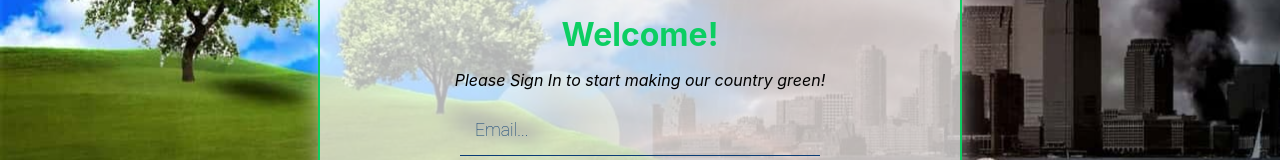
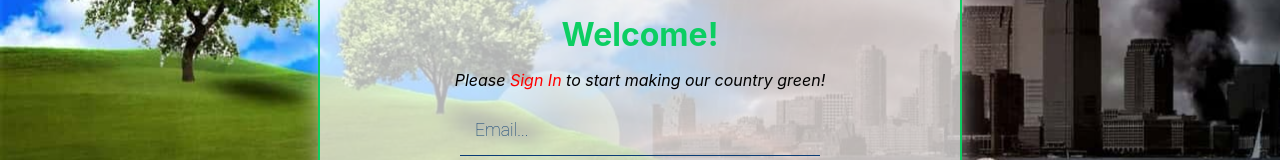
Before and after one commit to EdaIsaku/cleanIT, a React (Create React App) app: page /signIn in a window 1280 px wide. Shown: the part 268-428 px from the top of the page. Built offline with nearby package versions, Linux system fonts and the light colour scheme.

Commit message:
Refactored code

```diff
--- a/src/App.js
+++ b/src/App.js
@@ -1,4 +1,4 @@
-import LogIn from "./components/LogIn"
+import LogIn from "../src/components/LogIn/LogIn.js"
 
 function App() {
 
--- a/src/components/Form.css
+++ b/src/components/Form/Form.css
@@ -14,8 +14,6 @@
 -webkit-box-shadow: 1px 2px 29px -5px rgba(255,255,255,0.75);
 -moz-box-shadow: 1px 2px 29px -5px rgba(255,255,255,0.75);
 }
-
-
 
 .form__submit{
     padding: 15px 40px;
@@ -49,6 +47,11 @@
 .form__subtitle{
     font-style: italic;
 }
+
+.form__subtitle-red{
+    color: red;
+}
+
 .form__link{
     margin-top: 1rem;
     font-size: 0.9rem;
--- a/src/components/SignInForm.js
+++ b/src/components/Form/SignInForm.js
@@ -1,8 +1,8 @@
 import React from "react";
-import Input from "./Input";
+import Input from "../Input/Input";
 import {Link} from "react-router-dom";
 import Fade from "react-reveal/Fade";
-import {auth} from "../../src/firebase";
+import {auth} from "../../firebase";
 import {withRouter} from "react-router-dom";
 
 class SignInForm extends React.Component{
@@ -18,8 +18,7 @@ class SignInForm extends React.Component{
                 result: "",
                 message: ""
             }
-        }, shouldCheckInput: false,
-        authorized: false
+        }, shouldCheckInput: false
     }
 
 handleChange = (ev) => {
@@ -39,10 +38,8 @@ handleSubmit = () => {
     .then((userCredential) => {
         // Signed in
         var user = userCredential.user;
-        console.log(user)
         if(user){
             this.props.history.push('/app');
-            // this.clearState;
       }
     })
     .catch((error) => {
@@ -70,7 +67,6 @@ handleSubmit = () => {
             }
         ))
     }
-
     });
 }
 
@@ -121,21 +117,21 @@ validateEmail = (email) => {
 }
 
 validatePassword = () => {
-    const {password, authorized} = this.state
+    const {password} = this.state
     let {errors:{
         password:{
             result,
             message
         }
     }} = this.state
+
     result = '';
-    message = ''
-    if(password.length<1){
+    message = '';
+
+    if(password.length < 1){
         result = "error"
         message = "Please fill in your Password"
     }
-
-    console.log(result)
 
     if(result){
         this.setState(prevState => (
@@ -166,12 +162,11 @@ checkInput = (input) => {
 
     render(){
         const {shouldCheckInput} = this.state
-        // console.log(this.state);
         return(
             <Fade right duration={600} distance="50px">
                 <div className="form">
                     <h1 className="form__title">Welcome!</h1>
-                    <p className="form__subtitle">Please Sign In to start making our country green!</p>
+                    <p className="form__subtitle">Please <span className="form__subtitle-red">Sign In</span> to start making our country green!</p>
                     <Input validation={shouldCheckInput && this.checkInput("email")} handleChange={this.handleChange} type="email" name={'email'} placeholder="Email..."/>
                     <Input validation={shouldCheckInput && this.checkInput("password")} handleChange={this.handleChange} type="password" name={'password'} placeholder="Password..."/>
                     <Input handleSubmit={this.handleSubmit} type="button" className={'form__submit'} value="Sign In"/>
--- a/src/components/SignUpForm.js
+++ b/src/components/Form/SignUpForm.js
@@ -1,10 +1,10 @@
 import React from "react";
-import Input from "./Input";
+import Input from "../Input/Input";
 import "./Form.css";
 import {Link} from "react-router-dom";
 import Fade from "react-reveal/Fade";
-import {auth} from "../../src/firebase";
-import SignUpSuccess from "./SignUpSuccess"
+import {auth} from "../../firebase";
+import SignUpSuccess from "../SignUpSuccess/SignUpSuccess"
 
 
 
@@ -85,7 +85,6 @@ class SignUpForm extends React.Component{
     }
 
    validateUsername = (username) => {
-        // console.log('called');
         let {errors:{
             username:{
                 message,
@@ -197,32 +196,19 @@ class SignUpForm extends React.Component{
 }
 
    checkInput = (input) => {
-    //    console.log('from Input',input)
         const {result,message} = this.state.errors[input];
         return {result,message};
    }
 
-
-//    removeError = (input) => {
-//        const {errors} = this.state;
-//        const filteredErrors = errors.filter(el => (!el.toLowerCase().includes(input)))
-//        console.log(filteredErrors);
-//        this.setState({
-//            errors: filteredErrors
-//        })
-//    }
-
-
     render(){
         const {username, email, password, confirmPass,isSignedUp,shouldCheckInput} = this.state
-        // console.log(this.state)
         return (
                 <Fade left duration={600} distance="50px">
                     <div className="form">
                     {isSignedUp ? (<SignUpSuccess/>) :
                         (<>
                             <h1 className="form__title">Welcome!</h1>
-                            <p className="form__subtitle">Please Sign Up to start making our country green!</p>
+                            <p className="form__subtitle">Please <span className="form__subtitle-red">Sign Up</span> to start making our country green!</p>
                             <Input validation={shouldCheckInput && this.checkInput('username')} value={username}  handleChange={this.handleChange} type="text" name={'username'} placeholder="Name..."/>
                             <Input validation={shouldCheckInput && this.checkInput('email')} value={email} handleChange={this.handleChange} type="email" name={'email'} placeholder="Email..."/>
                             <Input validation={shouldCheckInput && this.checkInput('password')} value={password} handleChange={this.handleChange} type="password" name={'password'} placeholder="Password..."/>
--- a/src/components/Input.css
+++ b/src/components/Input/Input.css
@@ -22,7 +22,6 @@
 .form__control__icons{
     position: absolute;
     right: 10px;
-    /* top: 50%; */
     transform: translateY(-50%);
     color:#fff;
     visibility: hidden;
@@ -33,14 +32,15 @@
     visibility: hidden;
 }
 
-
 .form__control.success .form__input{
     border: 1px solid #0cce62;
 }
+
 .form__control.success .success__icon{
         visibility: visible;
         color:#0cce62;
 }
+
 .form__control.error .form__input{
     border: 1px solid red;
 }
@@ -63,6 +63,7 @@
 .form__input:focus{
     border-bottom: 2px solid red;
 }
+
 .form__input:focus.form__input::placeholder{
    font-size: 1rem;
     color: red;
@@ -78,16 +79,17 @@ select:-webkit-autofill,
 select:-webkit-autofill:hover,
 select:-webkit-autofill:focus {
     background-color: transparent;
-  transition: background-color 5000s ease-in-out 0s;
+    transition: background-color 5000s ease-in-out 0s;
 }
 
+.form__input-success{
+    border: 1px solid #0cce62;
+}
 
-.form__input-success{
-    border: 2px solid #0cce62;
+.form__input-success:focus{
+    border: 1px solid #0cce62;
 }
-.form__input-success:focus{
-    border: 2px solid #0cce62;
+
+.form__input-error{
+    border: 1px solid red;
 }
-.form__input-error{
-    border: 2px solid red;
-}
--- a/src/components/LogIn.css
+++ b/src/components/LogIn/LogIn.css
@@ -1,7 +1,7 @@
 .container{
     width: 100vw;
     height: 100vh;
-    background-image: url("../assets/bgImg.jpg");
+    background-image: url("../../assets/bgImg.jpg");
     background-repeat: no-repeat;
     background-size: cover;
     display: flex;
--- a/src/components/LogIn.js
+++ b/src/components/LogIn/LogIn.js
@@ -1,10 +1,9 @@
 import React from "react"
-import SignUpForm from "./SignUpForm";
-import SignInForm from "./SignInForm";
+import SignUpForm from "../Form/SignUpForm";
+import SignInForm from "../Form/SignInForm";
 import {BrowserRouter as Router, Switch, Route} from "react-router-dom";
 
 import "./LogIn.css"
-
 
    class LogIn extends React.Component{
        render(){
--- a/src/components/SignUpSuccess.css
+++ b/src/components/SignUpSuccess/SignUpSuccess.css
@@ -19,7 +19,6 @@
 
 .signedUp__subtitle{
     color: #0d557c;
-
 }
 
 .signedUp__button{
--- a/src/components/SignUpSuccess.js
+++ b/src/components/SignUpSuccess/SignUpSuccess.js
@@ -1,9 +1,8 @@
 import React from "react"
-import { FaCheck } from 'react-icons/fa';
-import Input from "./Input"
+import { FaCheck } from 'react-icons/fa'
+import Input from "../Input/Input"
 import "./SignUpSuccess.css"
 import {Link} from "react-router-dom"
-
 
 class SignUpSuccess extends React.Component{
     render(){
```
Also changed, not shown: src/components/Input/Input.js (line endings or trailing spaces), src/components/SignInForm.css (deleted).
